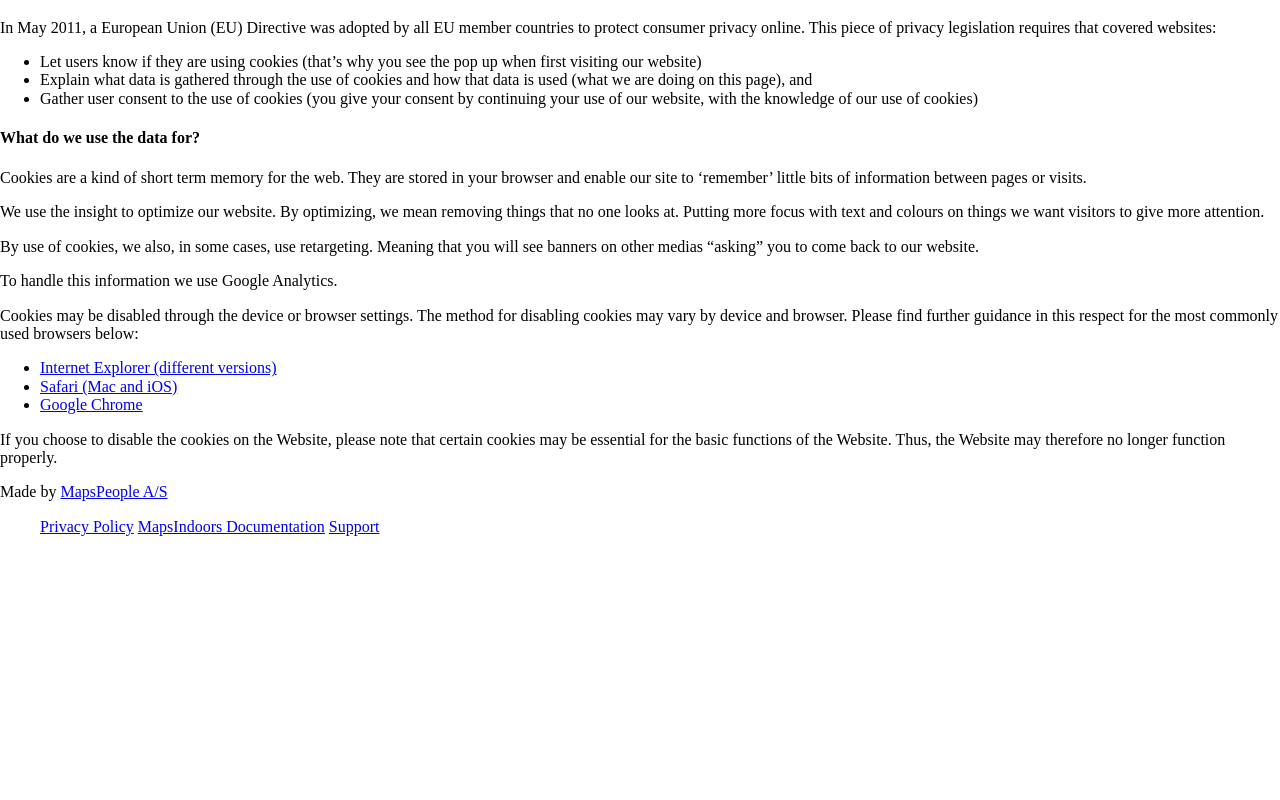
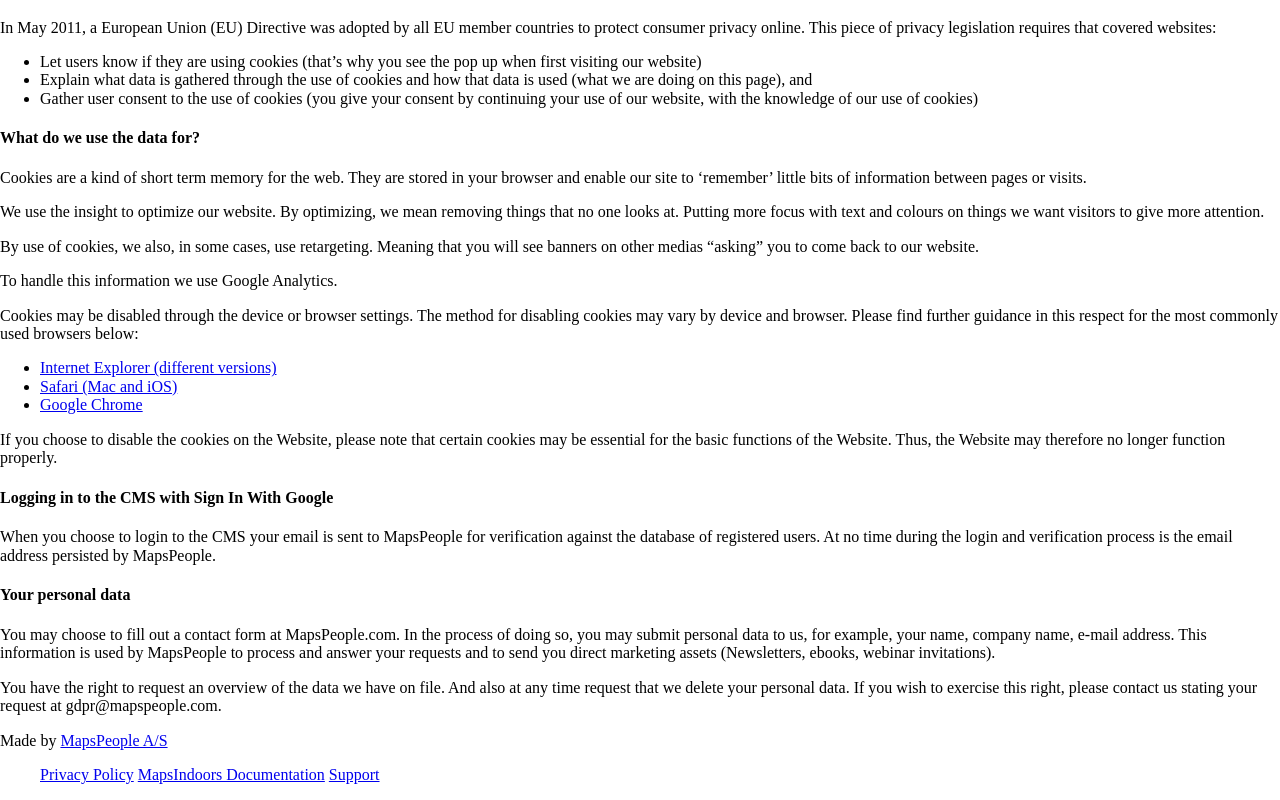
Before and after one commit to MapsIndoors/mapsindoors.com, an Eleventy site: page privacy-policy.njk in a window 1280 px wide. Shown: the part 191-991 px from the top of the page. Before the commit the page ends 800 px from the top, so only its background shows below. Built offline with nearby package versions, Linux system fonts and the light colour scheme; Eleventy itself is replaced by a stand-in of ours; files that its build step writes are made by us from their sources; what @mapsindoors/css, @mapsindoors/midt would draw is missing.

Commit message:
feature: Update privacy policy page

```diff
--- a/privacy-policy.njk
+++ b/privacy-policy.njk
@@ -57,6 +57,11 @@
               </li>
             </ul>
             <p>If you choose to disable the cookies on the Website, please note that certain cookies may be essential for the basic functions of the Website. Thus, the Website may therefore no longer function properly.</p>
+            <h4>Logging in to the CMS with Sign In With Google</h4>
+            <p>When you choose to login to the CMS your email is sent to MapsPeople for verification against the database of registered users. At no time during the login and verification process is the email address persisted by MapsPeople.</p>
+            <h4>Your personal data</h4>
+            <p>You may choose to fill out a contact form at MapsPeople.com. In the process of doing so, you may submit personal data to us, for example, your name, company name, e-mail address. This information is used by MapsPeople to process and answer your requests and to send you direct marketing assets (Newsletters, ebooks, webinar invitations).</p>
+            <p>You have the right to request an overview of the data we have on file. And also at any time request that we delete your personal data. If you wish to exercise this right, please contact us stating your request at gdpr@mapspeople.com.</p>
           </article>
         </div>
       </div>
```
